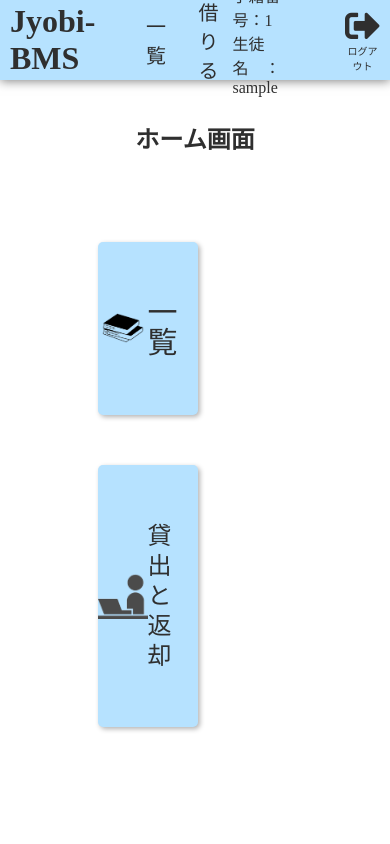
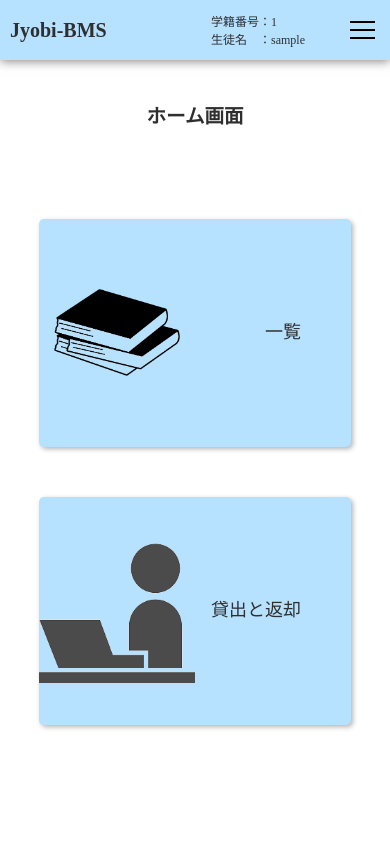
Before and after one commit to tora87/Hackathon_Jyobi_BMS, a Flask app: page /login-top/top_page in a window 390 px wide. Run offline with Flask 2, Linux system fonts and the light colour scheme; the visitor is signed in with stand-in values (Sample User, id 1).

Commit message:
[change]ヘッダーレスポンシブ化。 ハンバーガーメニューの追加

```diff
--- a/static/css/style.css
+++ b/static/css/style.css
@@ -53,6 +53,14 @@ button {
   color: #f00;
 }
 
+.sp {
+  display: none;
+}
+
+.pc {
+  display: block;
+}
+
 .btn {
   padding: 5px 10px;
   background: #fff;
@@ -84,6 +92,7 @@ header .btn {
 /* template.html */
 
 .header {
+  width: 100%;
   background: rgb(182, 226, 255);
   box-shadow: 0px 1px 10px 0px rgba(0,0,0,.5);
 }
@@ -354,3 +363,143 @@ label.wide {
   background: rgb(137, 208, 255);
   box-shadow: 0px 1px 2px rgba(0,0,0,.3);
 }
+
+@media screen and (max-width: 767px) {
+  .pc {
+    display: none;
+  }
+
+  .sp {
+    display: block;
+  }
+
+  /* template */
+  .user-info {
+    font-size: 1.2rem;
+  }
+
+  .menu-btn {
+    width: 35px;
+    height: 35px;
+    display: flex;
+    justify-content: center;
+    align-items: center;
+  }
+
+  .menu-btn span,
+  .menu-btn span::after,
+  .menu-btn span::before {
+    content: '';
+    display: block;
+    width: 25px;
+    height: 2px;
+    background: #000;
+    position: absolute;
+    transition: .3s;
+    z-index: 50;
+  }
+
+  .menu-btn span::after {
+    top: 8px;
+  }
+  .menu-btn span::before {
+    bottom: 8px;
+  }
+
+  .menu-btn.active span {
+    background: rgba(255,255,255,0);
+  }
+
+  .menu-btn.active span::after {
+    top: 0px;
+    transform: rotate(-135deg);
+    background: #fff;
+  }
+
+  .menu-btn.active span::before {
+    bottom: 0px;
+    transform: rotate(135deg);
+    background: #fff;
+  }
+
+  #humburger-menu-content {
+    width: 50%;
+    height: 100%;
+    background: rgb(143, 210, 255);
+    position: fixed;
+    top: 0;
+    right: 0;
+    z-index: 30;
+    transform: translateX(100%);
+    transition: .3s;
+    display: flex;
+    flex-direction: column;
+    justify-content: center;
+    align-items: center;
+  }
+
+  #humburger-menu-content.active {
+    transform: translateX(0);
+  }
+
+  /* #humburger-menu-content ul {
+    width: 100%;
+    height: 50%;
+    background: #000;
+  } */
+
+  .hmc-item {
+    margin: 40px 0;
+  }
+
+  .hmc-item a {
+    font-size: 2rem;
+    letter-spacing: 5px;
+    color: #fff;
+  }
+
+  /* login html */
+  h1 {
+    font-size: 2rem;
+  }
+
+  body {
+    font-size: 13px;
+  }
+
+  .header-wrapper{
+    width: 100%;
+    height: 60px;
+  }
+
+  .container.login{
+    width: 100%;
+  }
+  .canvas-wrapper {
+    width: 100px;
+    height: 100px;
+  }
+
+  input {
+    padding: 3px;
+  }
+
+  .btn {
+    font-size: inherit;
+  }
+
+  /* home */
+  .container.home {
+    width: 100%;
+  }
+
+  .home-item {
+    margin: 0 auto;
+    width: 80%;
+    font-size: inherit;
+  }
+
+  a.home-item > div {
+    font-size: 1.8rem;
+  }
+}
--- /dev/null
+++ b/static/js/humburger.js
@@ -0,0 +1,14 @@
+document.addEventListener('DOMContentLoaded',() => {
+  const menu_btn = document.querySelector('#menu-btn');
+  const menu_content = document.querySelector('#humburger-menu-content');
+
+  menu_btn.addEventListener('click',() => {
+    if(menu_btn.classList.contains('active')){
+      menu_btn.classList.remove('active');
+      menu_content.classList.remove('active');
+    }else {
+      menu_btn.classList.add('active');
+      menu_content.classList.add('active');
+    }
+  })
+})
--- a/templates/template.html
+++ b/templates/template.html
@@ -8,7 +8,9 @@
     <link rel="stylesheet" href="../static/css/logout-spinner.css">
     <link rel="stylesheet" href="{{ url_for('static', filename='css/logout-spinner.css') }}">
   {% block css %}{% endblock %}
-  {% block script %}{% endblock %}
+  {% block script %}
+  <script src="../static/js/humburger.js"></script>
+  {% endblock %}
   <title>Jyobi-BMS</title>
 </head>
 <body>
@@ -19,7 +21,7 @@
         <h1 class="logo"><a>Jyobi-BMS</a></h1>
       {% else %}
         <h1 class="logo"><a href="{{url_for('login_top.top_page')}}">Jyobi-BMS</a></h1>
-        <nav class="header-nav">
+        <nav class="header-nav pc">
           <ul>
             <li class="header-nav-item"><a href="{{url_for('booklist_view.booklist_view')}}">一覧</a></li>
               {% if session.get('user_id')[0] == '0'  %}
@@ -38,9 +40,19 @@
           <div class="user-number">学籍番号：{{ session['user_id'] }}</div>
           <div class="user-name">生徒名&emsp;：{{ session['user_name'] }}</div>
         </div>
-        <div class="log-out-wrapper">
+        <div class="log-out-wrapper pc">
           <a href="{{url_for('login_top.logout')}}"><i class="fas fa-sign-out-alt"></i></a>
           <div class="logout-text">ログアウト</div>
+        </div>
+        <div class="humburger-menu sp">
+          <div id="menu-btn" class="menu-btn"><span></span></div>
+        </div>
+        <div id="humburger-menu-content" class="sp">
+          <ul>
+            <li class="hmc-item"><a href="{{url_for('booklist_view.booklist_view')}}">一覧</a></li>
+            <li class="hmc-item"><a href="{{url_for('lender.get_lender')}}">貸出/返却</a></li>
+            <li class="hmc-item"><a href="{{url_for('login_top.logout')}}">ログアウト</a></li>
+          </ul>
         </div>
           {% endif %}
       </div>
```
